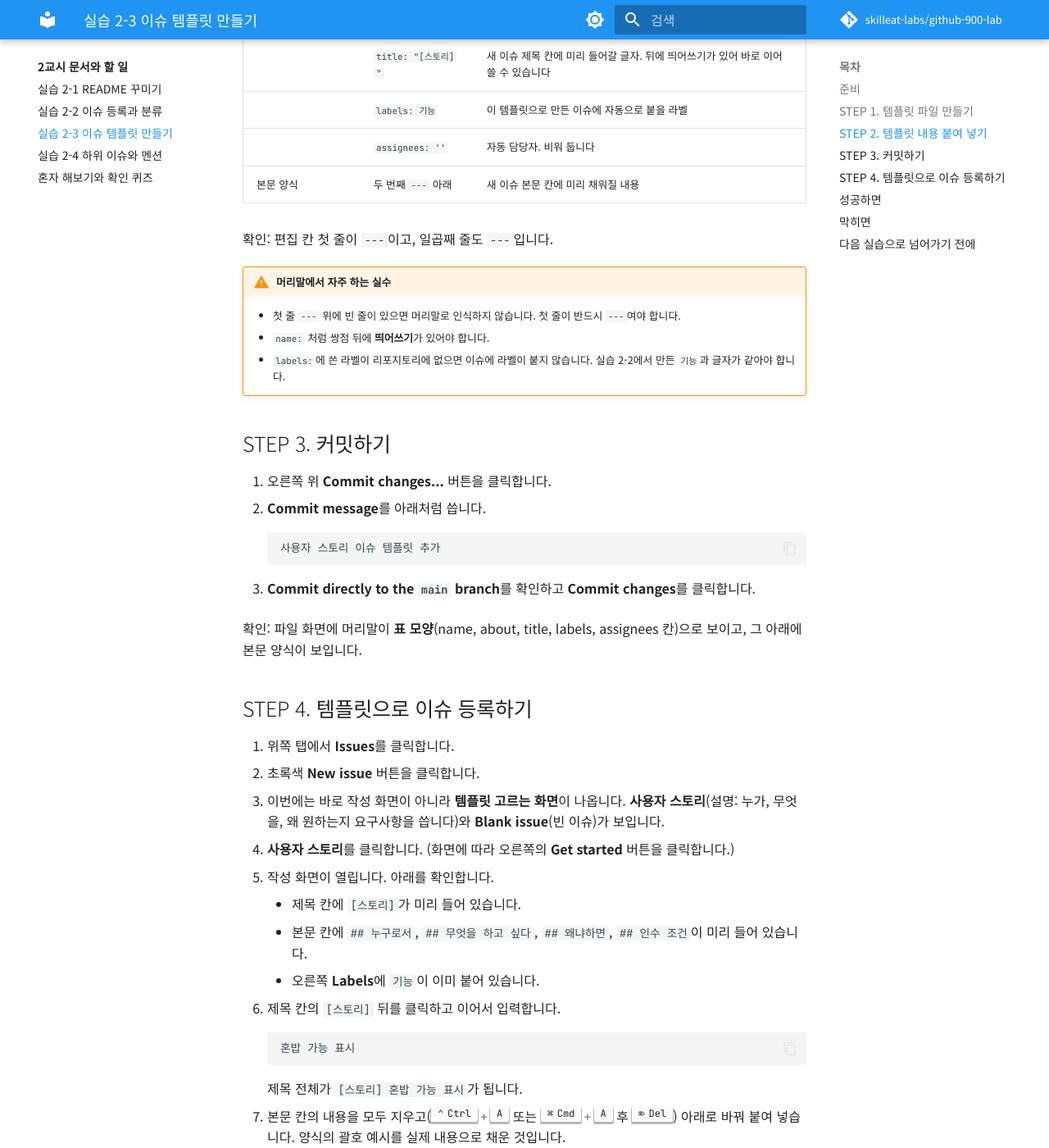
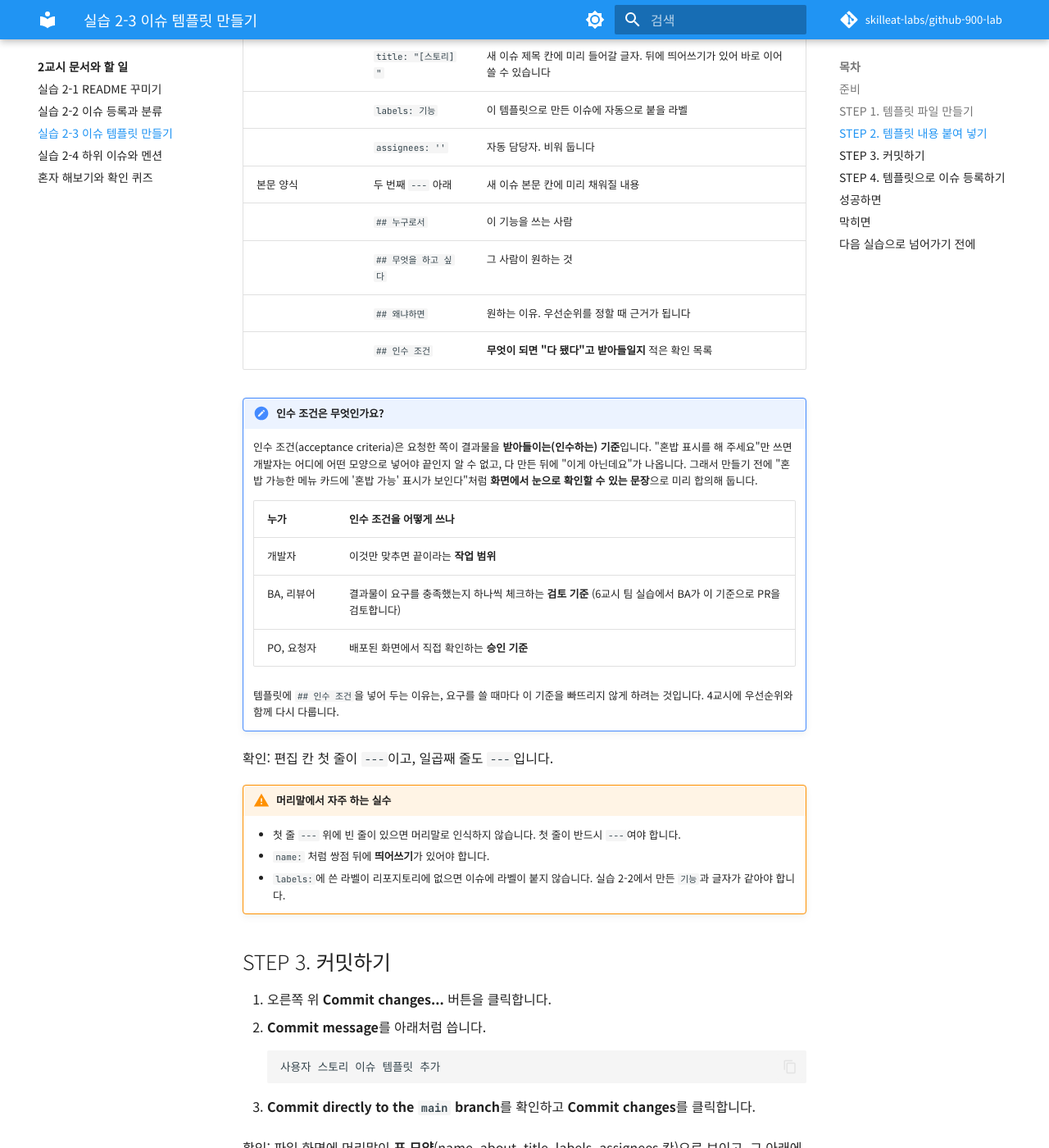
Before and after one commit to hyongsu/github-900-lab, an MkDocs documentation site: the page built from docs/class2/lab-3.md, in a window 1280 px wide and 1400 px high, scrolled down 2006 px. Shown: the whole window at 82% size. Built offline with MkDocs 1.6.1 and Material for MkDocs 9.7.7, drawn with Linux system fonts in a browser that asks for light colours; comment, search, counter and statistics services are not loaded.

Commit message:
2교시: 사용자 스토리 본문 항목과 인수 조건의 뜻 설명 추가
Co-Authored-By: Claude Opus 5.5 <noreply@anthropic.com>

```diff
--- a/docs/class2/lab-3.md
+++ b/docs/class2/lab-3.md
@@ -72,6 +72,21 @@ assignees: ''
 | | `labels: 기능` | 이 템플릿으로 만든 이슈에 자동으로 붙을 라벨 |
 | | `assignees: ''` | 자동 담당자. 비워 둡니다 |
 | 본문 양식 | 두 번째 `---` 아래 | 새 이슈 본문 칸에 미리 채워질 내용 |
+| | `## 누구로서` | 이 기능을 쓰는 사람 |
+| | `## 무엇을 하고 싶다` | 그 사람이 원하는 것 |
+| | `## 왜냐하면` | 원하는 이유. 우선순위를 정할 때 근거가 됩니다 |
+| | `## 인수 조건` | **무엇이 되면 "다 됐다"고 받아들일지** 적은 확인 목록 |
+
+!!! note "인수 조건은 무엇인가요?"
+    인수 조건(acceptance criteria)은 요청한 쪽이 결과물을 **받아들이는(인수하는) 기준**입니다. "혼밥 표시를 해 주세요"만 쓰면 개발자는 어디에 어떤 모양으로 넣어야 끝인지 알 수 없고, 다 만든 뒤에 "이게 아닌데요"가 나옵니다. 그래서 만들기 전에 "혼밥 가능한 메뉴 카드에 '혼밥 가능' 표시가 보인다"처럼 **화면에서 눈으로 확인할 수 있는 문장**으로 미리 합의해 둡니다.
+
+    | 누가 | 인수 조건을 어떻게 쓰나 |
+    |---|---|
+    | 개발자 | 이것만 맞추면 끝이라는 **작업 범위** |
+    | BA, 리뷰어 | 결과물이 요구를 충족했는지 하나씩 체크하는 **검토 기준** (6교시 팀 실습에서 BA가 이 기준으로 PR을 검토합니다) |
+    | PO, 요청자 | 배포된 화면에서 직접 확인하는 **승인 기준** |
+
+    템플릿에 `## 인수 조건`을 넣어 두는 이유는, 요구를 쓸 때마다 이 기준을 빠뜨리지 않게 하려는 것입니다. 4교시에 우선순위와 함께 다시 다룹니다.
 
 확인: 편집 칸 첫 줄이 `---`이고, 일곱째 줄도 `---`입니다.
 
```
Also changed, not shown: docs/class2/index.md (+2 -0 lines).
